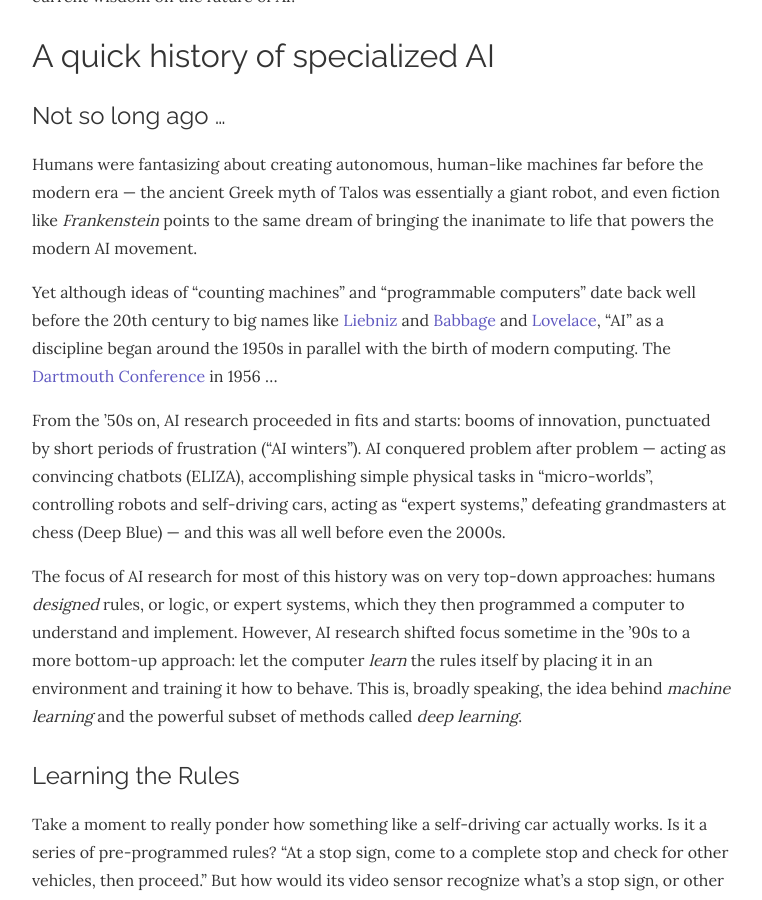
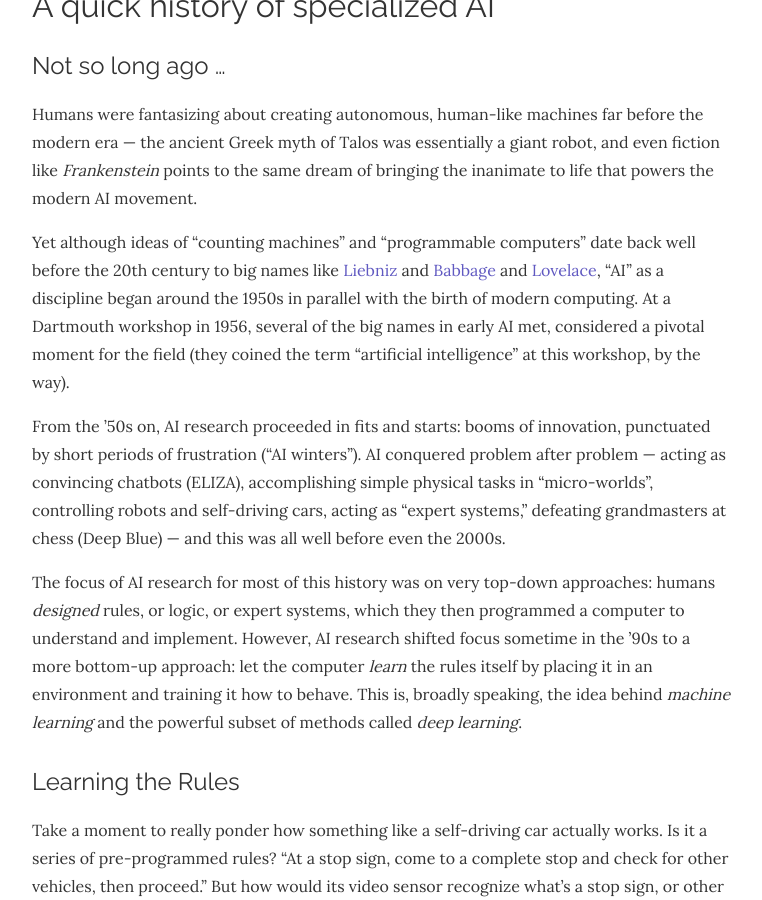
Before and after one commit to stmorse/stmorse.github.io, a Jekyll site: the page built from _posts/2020-04-01-ai-1.md, in a window 1280 px wide and 900 px high, scrolled down 2436 px. Shown: the whole window, without its empty margins (258-1020 px from the left). Built offline with Jekyll 4.4.1, drawn with Linux system fonts in a browser that asks for light colours; nearby versions of some CDN libraries; some of the changed text lies outside the part shown.

Commit message:
small fixes

```diff
--- a/_posts/2020-04-01-ai-1.md
+++ b/_posts/2020-04-01-ai-1.md
@@ -8,7 +8,7 @@
 
 ### A (Slightly) Technical Intro to AI
 
-1. AGI, Specialized AI, and Machine Learning: the big ideas
+1. **AGI, Specialized AI, and Machine Learning: the big ideas**
 2. [Peeking under the hood with a linear model](https://stmorse.github.io/journal/ai-2.html)
 3. [Expanding the framework: bigger data, bigger models](https://stmorse.github.io/journal/ai-3.html)
 4. [Getting crazy: (Deep) neural networks](https://stmorse.github.io/journal/ai-4.html)
@@ -60,7 +58,7 @@
 
 Humans were fantasizing about creating autonomous, human-like machines far before the modern era --- the ancient Greek myth of Talos was essentially a giant robot, and even fiction like *Frankenstein* points to the same dream of bringing the inanimate to life that powers the modern AI movement.
 
-Yet although ideas of "counting machines" and "programmable computers" date back well before the 20th century to big names like [Liebniz](https://en.wikipedia.org/wiki/Gottfried_Leibniz#Information_technology) and [Babbage](https://en.wikipedia.org/wiki/Analytical_Engine) and [Lovelace](https://en.wikipedia.org/wiki/Ada_Lovelace), "AI" as a discipline began around the 1950s in parallel with the birth of modern computing.  The [Dartmouth Conference]() in 1956 ...
+Yet although ideas of "counting machines" and "programmable computers" date back well before the 20th century to big names like [Liebniz](https://en.wikipedia.org/wiki/Gottfried_Leibniz#Information_technology) and [Babbage](https://en.wikipedia.org/wiki/Analytical_Engine) and [Lovelace](https://en.wikipedia.org/wiki/Ada_Lovelace), "AI" as a discipline began around the 1950s in parallel with the birth of modern computing.  At a Dartmouth workshop in 1956, several of the big names in early AI met, considered a pivotal moment for the field (they coined the term "artificial intelligence" at this workshop, by the way).
 
 From the '50s on, AI research proceeded in fits and starts: booms of innovation, punctuated by short periods of frustration ("AI winters").  AI conquered problem after problem --- acting as convincing chatbots (ELIZA), accomplishing simple physical tasks in "micro-worlds", controlling robots and self-driving cars, acting as "expert systems," defeating grandmasters at chess (Deep Blue) --- and this was all well before even the 2000s.
 
@@ -74,7 +72,7 @@
 
 As you wrestle with this thought experiment, you should quickly realize that having a human --- even a team of humans --- attempt to write down a list of rules to govern a car's behavior would never be sufficient for a task this complex.  And although many autonomous systems can be built up from simple pre-programmed rules --- e.g. a thermostat, a Roomba --- perhaps unsurprisingly, this is not at all how modern AI works.
 
-<img align="center" width="100%" src="{{ site.github.url }}/images/ai/learning_the_rules.png" alt="Traditional vs Machine Learning approaches to AI">
+<img align="center" width="80%" src="{{ site.github.url }}/images/ai/learning_the_rules.png" alt="Traditional vs Machine Learning approaches to AI">
 
 Modern (specialized) AI flips this approach on its head: instead of *designing* rules to take inputs and give good outputs, it uses inputs and corresponding outputs to *learn* a set of rules, called a model.  We want the machine to learn the rules by itself, based on data, thus why we dub this approach **machine learning** (ML).  Don't be fooled: the essential idea of ML is not new, and many methods now labeled machine learning are just applied statistical techniques that are decades, or even hundreds of years, old.  But the recent availability of enormous amounts of data, powerful computers, and ground-breaking theoretical innovations have led to its current role as the face of AI.
 
@@ -84,7 +82,7 @@
 
 Regardless, the remainder of this article will deal with ML, from its simplest form to its more bleeding-edge incarnations, because these are the systems that are behind nearly all "AI" headlines.  To recap, here's a partial and oversimplified taxonomy of terms we've mentioned so far:
 
-<img align="center" width="100%" src="{{ site.github.url }}/images/ai/partial_taxonomy.png" alt="A partial taxonomy of terms">
+<img align="center" width="80%" src="{{ site.github.url }}/images/ai/partial_taxonomy.png" alt="A partial taxonomy of terms">
 
 
 
@@ -122,7 +120,7 @@
 
 Now let's explore --- in some gentle mathematical detail --- the workings of an actual model.  On to [Part 2](https://stmorse.github.io/journal/ai-2.html)!
 
-1. AGI, Specialized AI, and Machine Learning: the big ideas
+1. **AGI, Specialized AI, and Machine Learning: the big ideas**
 2. [Peeking under the hood with a linear model](https://stmorse.github.io/journal/ai-2.html)
 3. [Expanding the framework: bigger data, bigger models](https://stmorse.github.io/journal/ai-3.html)
 4. [Getting crazy: (Deep) neural networks](https://stmorse.github.io/journal/ai-4.html)
```
Also changed, not shown: other parts of _posts/2020-04-01-ai-1.md (+0 -2 lines).
